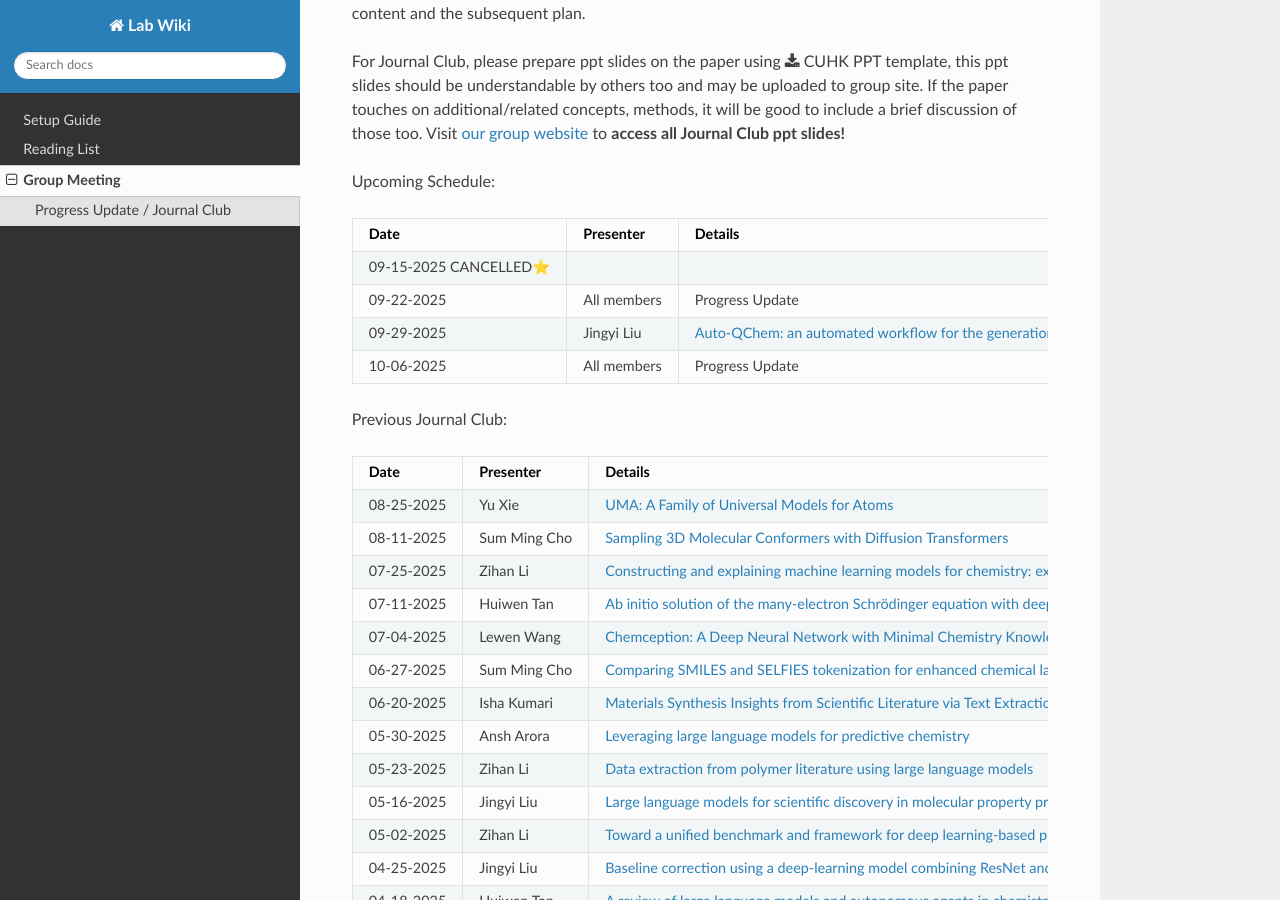
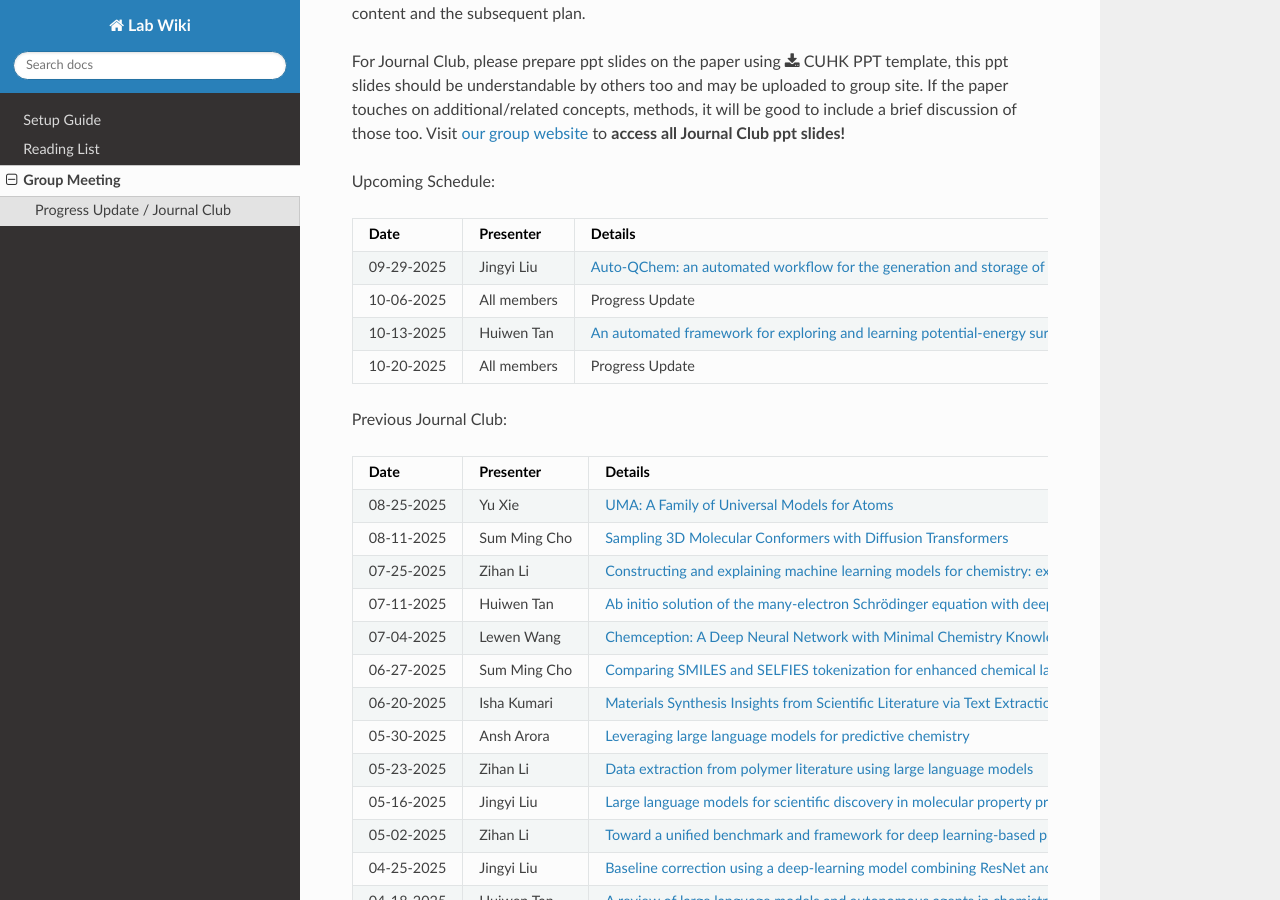
Before and after one commit to ZihanL1/Lab-Wiki, a Sphinx documentation site: the page built from docs/source/meeting.rst, in a window 1280 px wide and 900 px high, scrolled down 502 px. Built offline with Sphinx 7.4.7 and the Read the Docs theme 3.1.0, drawn with Linux system fonts in a browser that asks for light colours.

Commit message:
Revise meeting dates and add presenters
Updated meeting schedule with new dates and presenters.

```diff
--- a/docs/source/meeting.rst
+++ b/docs/source/meeting.rst
@@ -25,16 +25,16 @@ Upcoming Schedule:
    * - **Date**
      - **Presenter**
      - **Details**
-   * - 09-15-2025 CANCELLED⭐
-     - \
-     - \
-   * - 09-22-2025
-     - All members
-     - Progress Update
    * - 09-29-2025
      - Jingyi Liu
      - `Auto-QChem: an automated workflow for the generation and storage of DFT calculations for organic molecules <https://pubs.rsc.org/en/content/articlelanding/2022/re/d2re00030j>`_
    * - 10-06-2025
+     - All members
+     - Progress Update
+   * - 10-13-2025
+     - Huiwen Tan
+     - `An automated framework for exploring and learning potential-energy surfaces <https://doi.org/10.1038/s41467-025-62510-6>`_
+   * - 10-20-2025
      - All members
      - Progress Update
 
```
